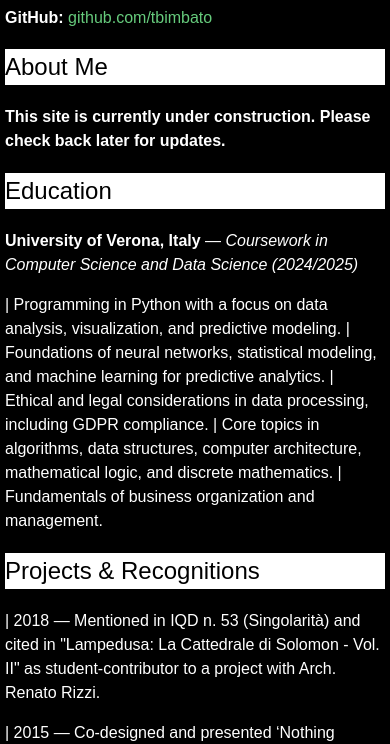
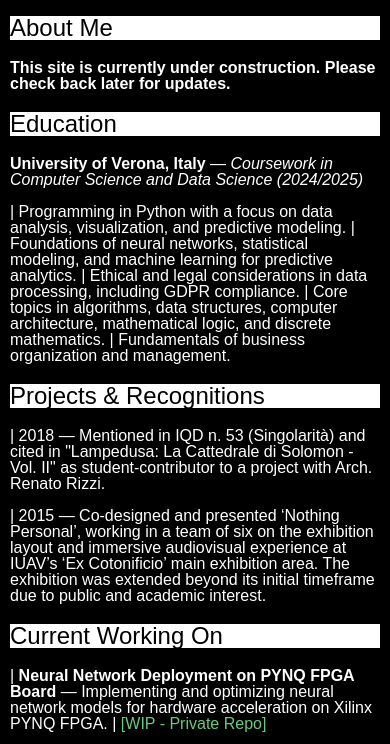
Before and after one commit to tbimbato/tbimbato.github.io, a plain HTML site: page index.html in a window 390 px wide. Shown: the part 143-887 px from the top of the page. Drawn offline with Linux system fonts and the light colour scheme; a web font is replaced by a local one.

Commit message:
small fix

```diff
--- a/index.html
+++ b/index.html
@@ -19,22 +19,22 @@
             background-color: black;
             color: white;
             margin: 0;
-            line-height: 1.5;
+            line-height: 1;
 
         }
 
         /* Contenitore principale */
         .container {
-            max-width: 1200px; /* Larghezza massima del contenuto su PC */
+            max-width: 960px; /* Larghezza massima del contenuto su PC */
             margin: 0 auto; /* Centra il contenuto */
-            padding: 5px; /* Spaziatura interna */
+            padding: 10px; /* Spaziatura interna */
         }
 
         /* Su dispositivi mobili, il contenuto occupa tutta la larghezza */
         @media screen and (max-width: 768px) {
             .container {
                 max-width: 100%; /* Occupa tutta la larghezza su mobile */
-                padding: 5px;
+                padding: 10px;
             }
         }
         h1, h2 {
```
